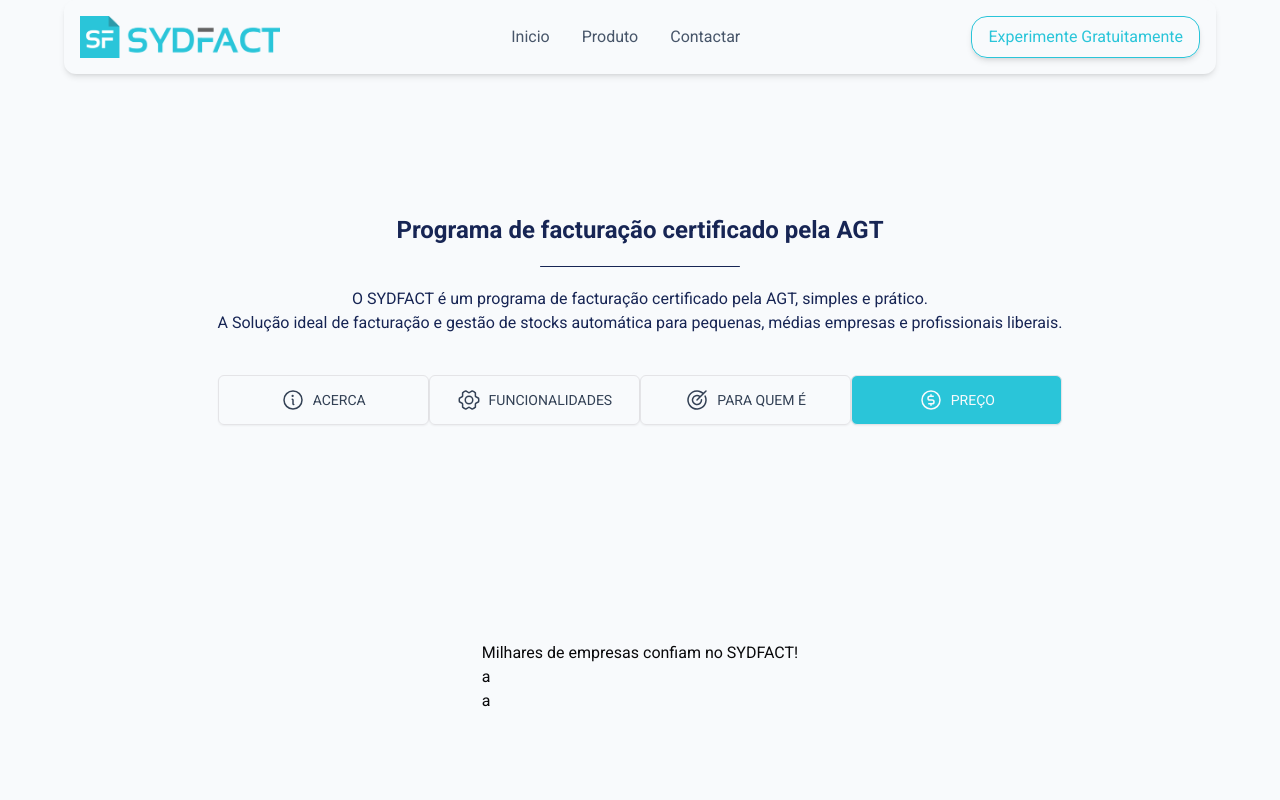
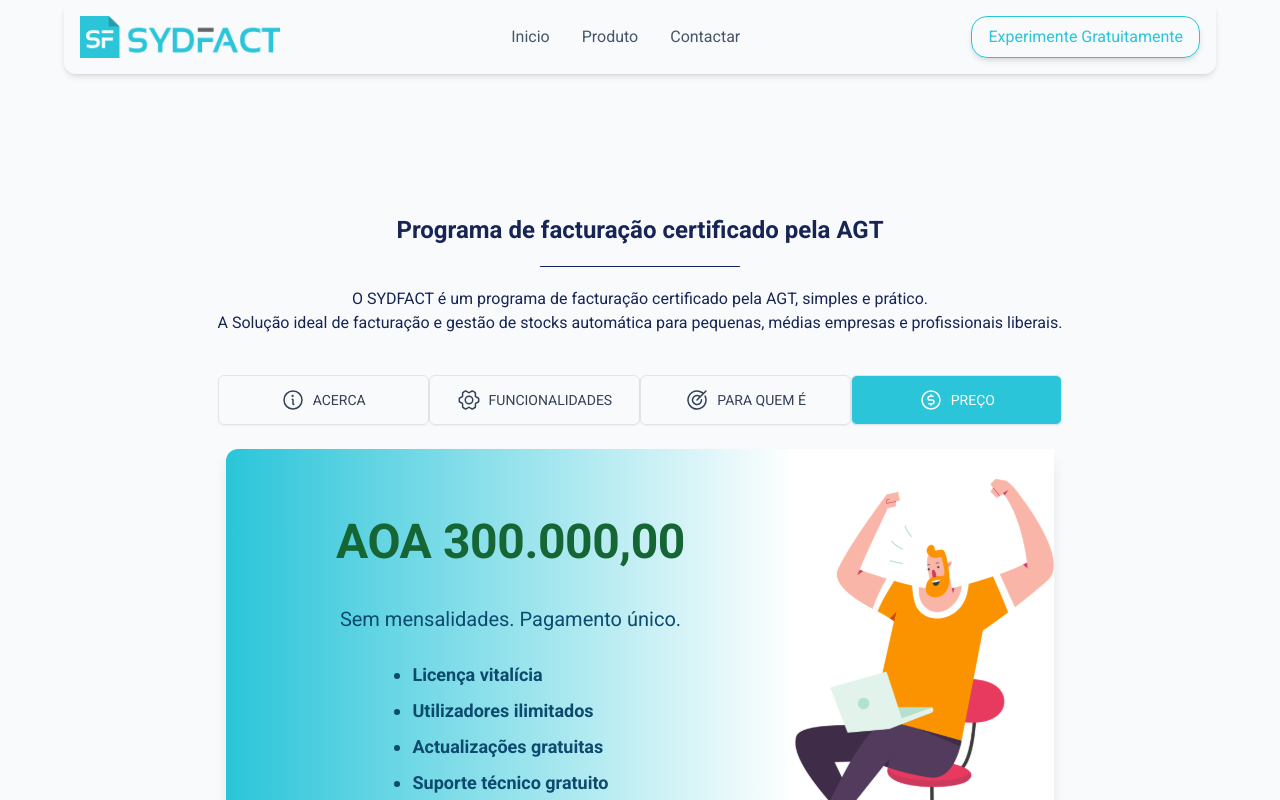
Before and after one commit to misaellopes01/sydfact-landing-page, a Next.js app: page / in a window 1280 px wide. Both pictures are taken after a click on the button "PREÇO". Shown: the part 1244-2044 px from the top of the page. Built offline with nearby package versions, Linux system fonts and the light colour scheme.

Commit message:
price section

```diff
--- a/app/page.tsx
+++ b/app/page.tsx
@@ -1,4 +1,5 @@
 import { ProductInfo } from '@/components/ProductInfo'
+import { Button } from '@/components/ui/button'
 
 import { Separator } from '@/components/ui/separator'
 
@@ -24,11 +25,20 @@
           <h2 className='text-2xl font-semibold text-blue-950'>Programa de facturação certificado pela AGT</h2>
           <Separator className="my-1 h-[1px] rounded-full w-[200px] bg-blue-950" />
           <p className='text-center text-blue-950'>O SYDFACT é um programa de facturação certificado pela AGT, simples e prático. <br/> A Solução ideal de facturação e gestão de stocks automática para pequenas, médias empresas e profissionais liberais.</p>
-          <div className='flex flex-col justify-start w-full bg-slate-50 rounded-md mt-6'>
+          <div className='w-full flex flex-col justify-start bg-slate-50 rounded-md mt-6'>
             <ProductInfo />
           </div>
         </div>
       </section>
+      <div className='w-screen bg-gradient-to-r from-cyan-500 to-land-end  flex flex-row items-center justify-center p-6 gap-12'>
+        <div className="">
+          <h4 className='text-2xl text-slate-100'>Não espere mais, comece ainda hoje a facturar!</h4>
+          <p className='text-sm text-slate-50 font-light'>Experimente o SYDFACT gratuitamente com todas as funcionalidades</p>
+        </div>
+        <Button variant={'secondary'} className='text-lg text-blue-950'>
+          Experimentar gratis
+        </Button>
+      </div>
       <section id='contact-us' className='w-full h-full bg-slate-50 flex justify-center pb-10'>
         <div className='max-w-5xl h-[1000px] flex flex-col justify-start pt-44 items-center gap-4'>
           <div>
--- /dev/null
+++ b/components/Price.tsx
@@ -0,0 +1,54 @@
+import { Money } from '@phosphor-icons/react/dist/ssr'
+import { Card, CardContent, CardHeader, CardTitle } from './ui/card'
+import Image from 'next/image'
+import { priceFormatter } from '@/utils/formatter'
+
+const price = {
+  amount: 300000,
+  note: 'Sem mensalidades. Pagamento único.',
+  includes: [
+    'Licença vitalícia',
+    'Utilizadores ilimitados',
+    'Actualizações gratuitas',
+    'Suporte técnico gratuito',
+    'Seguranças na cloud'
+  ]
+}
+
+
+export function Price() {
+  return (
+    <section className="flex flex-col w-full h-full px-2 py-6">
+      <div className="flex flex-row justify-center shadow-lg bg-white">
+          <Card className="w-full h-[442] border-none flex flex-col justify-center items-center gap-6 shadow-none bg-gradient-to-r from-land-end to-white" >
+          <CardHeader className='w-full pb-0'>
+            <CardTitle className='text-slate-50 flex flex-row justify-center items-center gap-2'>
+              <span className='text-5xl text-green-800 leading-relaxed'> {priceFormatter.format(price.amount)}</span>
+            </CardTitle>
+          </CardHeader>
+          <CardContent className='w-full flex flex-col justify-center text-sm text-slate-600 pt-0 '>
+            <span className='text-center text-xl text-sky-900 pb-4'>{price.note}</span>
+            <ul className='p-1 list-disc flex flex-col justify-center items-center'>
+              <div>
+              {price.includes?.map((item, index) => (
+                <li className='text-sky-900 font-semibold pt-2 text-lg' key={item + index}>{item}</li>
+              ))}
+              </div>
+            </ul>
+          </CardContent>
+        </Card>
+        <Image src={'/people.svg'} height={442} width={259} alt='Pessoa feliz' />
+      </div>
+
+  </section>
+  )
+}
+/*
+  <Image
+    src="/factura.png"
+    alt="Factura"
+    width={211}
+    height={122.5}
+    className="leading-relaxed"
+  />
+*/
--- a/components/ProductInfo.tsx
+++ b/components/ProductInfo.tsx
@@ -6,6 +6,7 @@
 import { About } from './About'
 import { Features } from './Features'
 import { ForWho } from './ForWho'
+import { Price } from './Price'
 
 interface ProductInfoProps {
   variant: 'about' | 'features' | 'for_who' | 'price'
@@ -43,6 +44,9 @@
       {show === 'for_who' && (
         <ForWho />
       )}
+      {show === 'price' && (
+        <Price />
+      )}
     </>
   )
 }
--- a/tailwind.config.ts
+++ b/tailwind.config.ts
@@ -52,7 +52,8 @@
         },
         land: {
           start: '#CB1AE8',
-          end: '#2AC5D9'
+          end: '#2AC5D9',
+          money: '#FB9300'
         }
       },
       borderRadius: {
--- /dev/null
+++ b/utils/formatter.ts
@@ -0,0 +1,6 @@
+export const dateFormatter = new Intl.DateTimeFormat('pt-BR')
+
+export const priceFormatter = new Intl.NumberFormat('pt-BR', {
+  style: 'currency',
+  currency: 'AOA',
+})
```
Also changed, not shown: public/people.svg (added).
